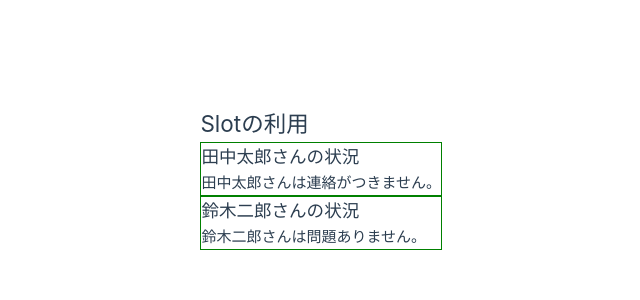
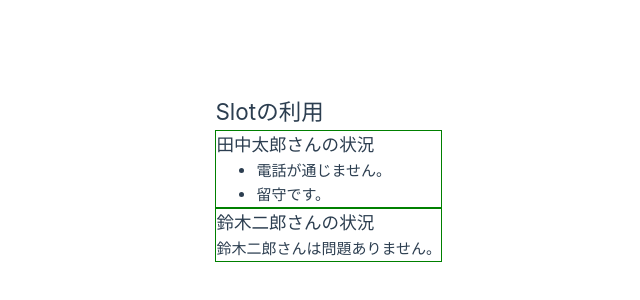
Before and after one commit to takatoshi-tenko/vue-folder, a Vue app in the folder vue3/hello-vue/: page / in a window 1280 px wide. Shown: the part 222-522 px from the top of the page, without its empty margins (198-838 px from the left). Built offline with nearby package versions, Linux system fonts and the light colour scheme.

Commit message:
リスト9.7 親でのレンダリング結果のslotを確認

```diff
--- a/vue3/hello-vue/src/App.vue
+++ b/vue3/hello-vue/src/App.vue
@@ -2,15 +2,21 @@
 import { ref } from 'vue'
 import OneSection from './components/OneSection.vue'
 
+const taroProblemsInit: string[] = ['電話が通じません。', '留守です。']
 const taro = ref('田中太郎')
+const taroProblems = ref(taroProblemsInit)
 const jiro = ref('鈴木二郎')
 </script>
 
 <template>
   <section>
     <h2>Slotの利用</h2>
-    <OneSection v-bind:name="taro">
-      <p>{{ taro }}さんは連絡がつきません。</p>
+    <OneSection :name="taro">
+      <ul>
+        <li v-for="problem in taroProblems" :key="problem">
+          {{ problem }}
+        </li>
+      </ul>
     </OneSection>
     <OneSection :name="jiro" />
   </section>
```
